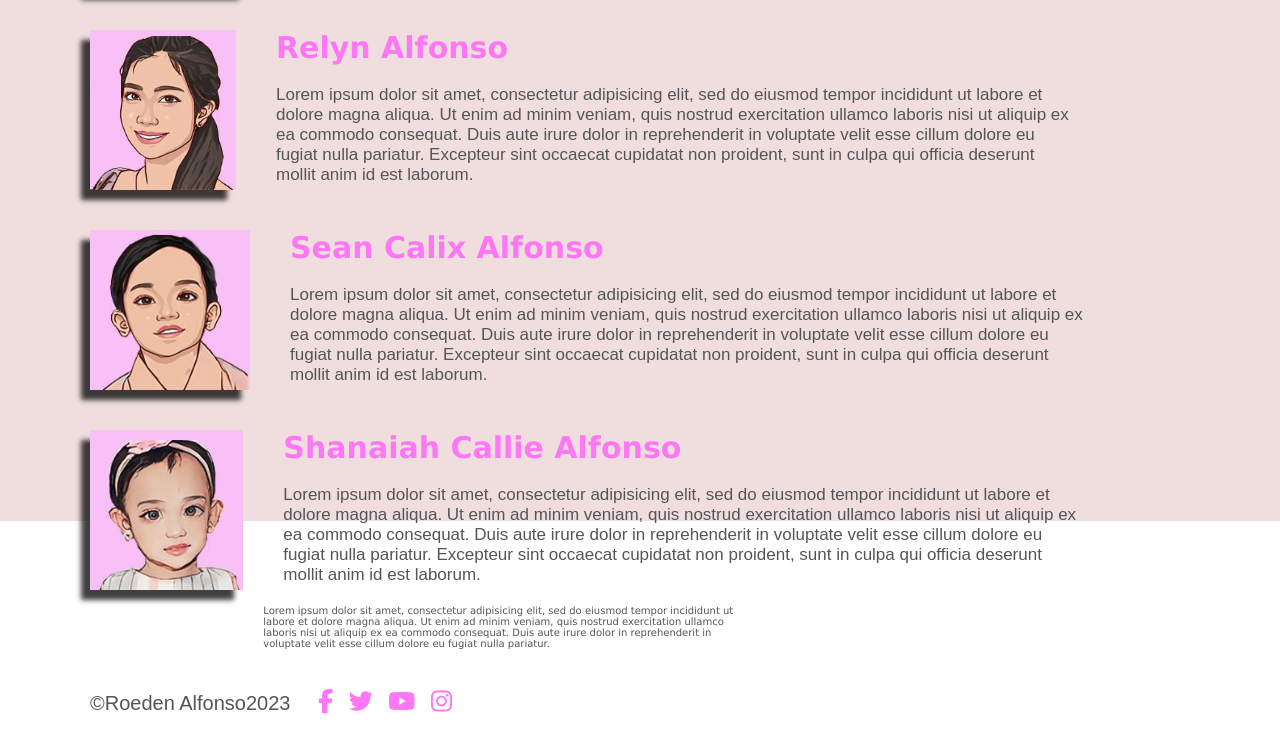
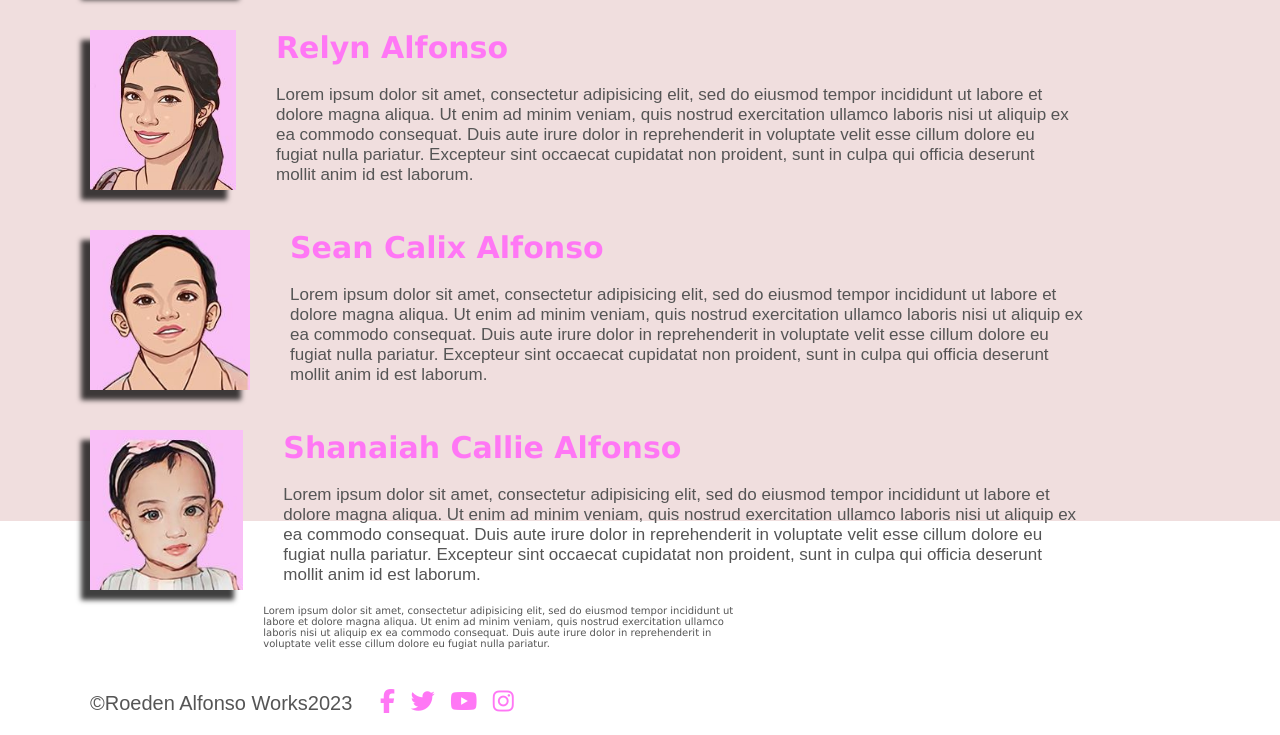
Before and after one commit to roeden/new-repo, a plain HTML site: page index.html in a window 1280 px wide. Shown: the part 1959-2694 px from the top of the page. Drawn offline with Linux system fonts and the light colour scheme; a web font is replaced by a local one.

Commit message:
change footer

```diff
--- a/index.html
+++ b/index.html
@@ -117,7 +117,7 @@
     </div>
     <div class="footer-div">
       <p class="pf2">
-      ©Roeden Alfonso2023 &nbsp;&nbsp;&nbsp;
+      ©Roeden Alfonso Works2023 &nbsp;&nbsp;&nbsp;
       <a href="https://facebook.com" target="_blank"><i class="fa fa-facebook"></i></a>
       <a href="https://twitter.com" target="_blank"><i class="fa fa-twitter"></i></a>
       <a href="https://youtube.com" target="_blank"><i class="fa fa-youtube"></i></a>
```
